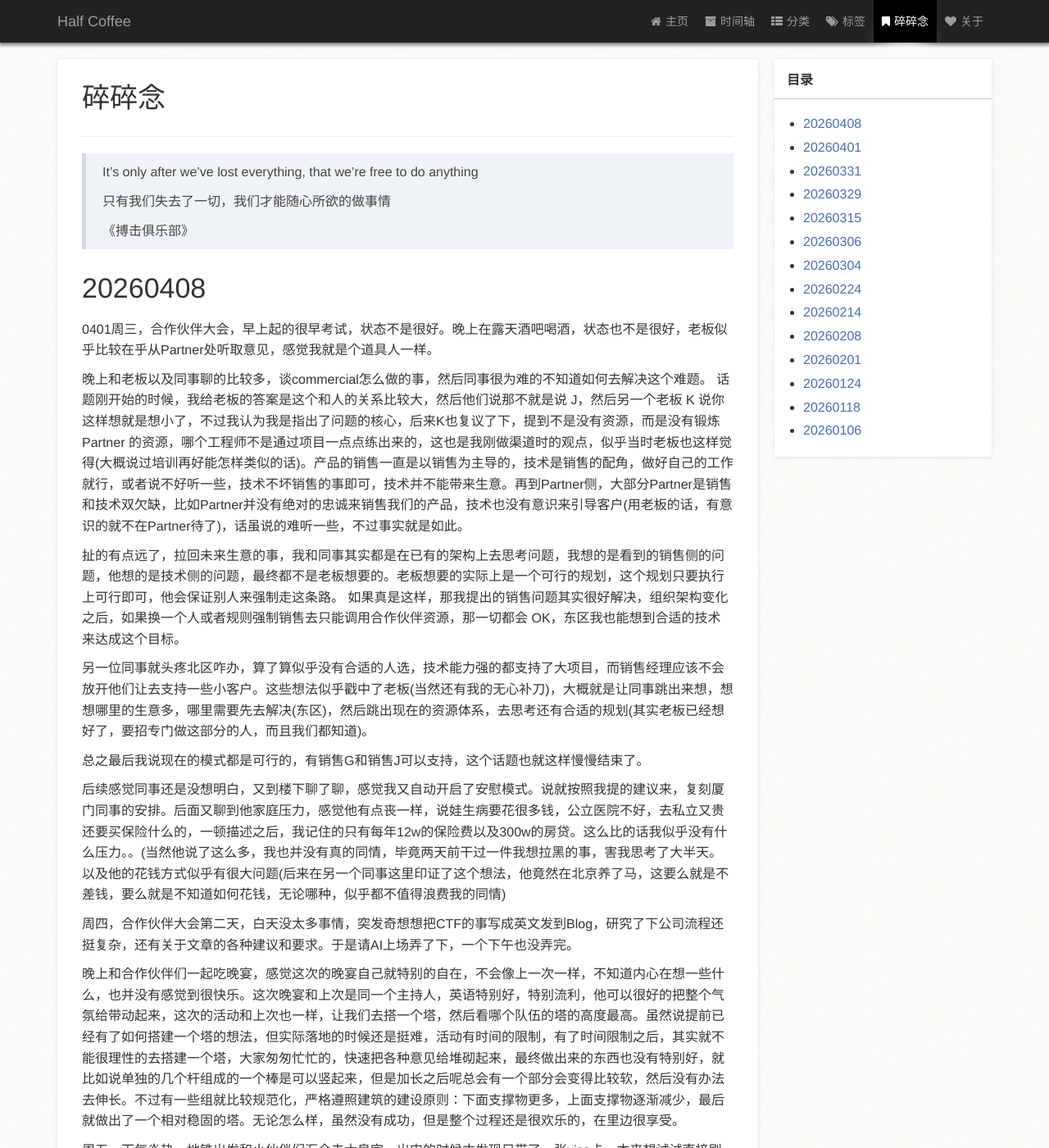
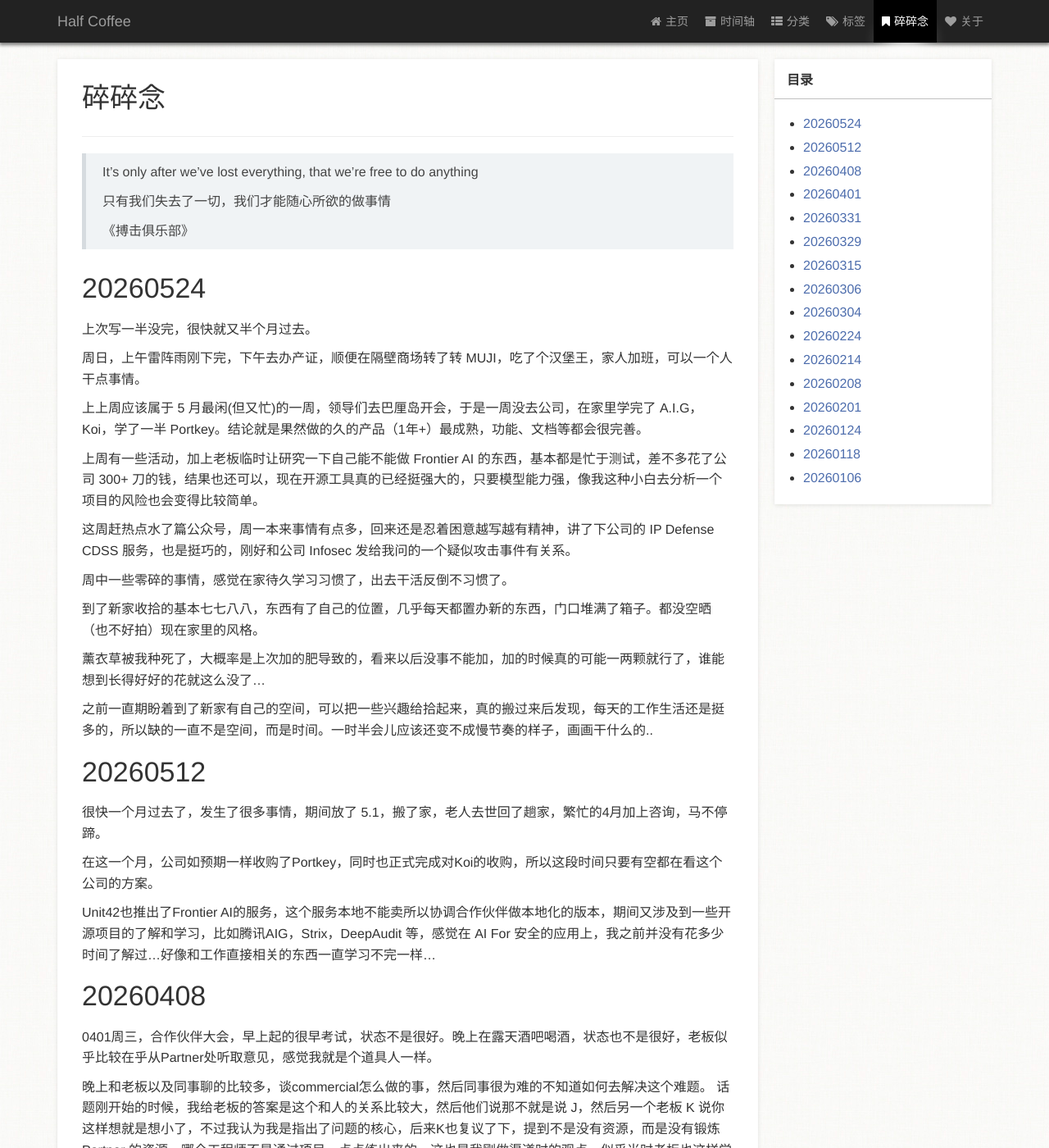
Before and after one commit to zm1990s/halfcoffee, a Jekyll site: the page built from page/3碎碎念.md, in a window 1280 px wide and 1400 px high. Shown: the whole window at 82% size. Built offline with Jekyll 4.4.1, drawn with Linux system fonts in a browser that asks for light colours; a style sheet for code colours, icons or effects is not loaded.

Commit message:
20260524

```diff
--- a/page/3碎碎念.md
+++ b/page/3碎碎念.md
@@ -15,6 +15,34 @@ type: page
 > 《搏击俱乐部》
 
 
+
+# 20260524
+
+上次写一半没完，很快就又半个月过去。
+
+周日，上午雷阵雨刚下完，下午去办产证，顺便在隔壁商场转了转 MUJI，吃了个汉堡王，家人加班，可以一个人干点事情。
+
+上上周应该属于 5 月最闲(但又忙)的一周，领导们去巴厘岛开会，于是一周没去公司，在家里学完了 A.I.G，Koi，学了一半 Portkey。结论就是果然做的久的产品（1年+）最成熟，功能、文档等都会很完善。
+
+上周有一些活动，加上老板临时让研究一下自己能不能做 Frontier AI 的东西，基本都是忙于测试，差不多花了公司 300+ 刀的钱，结果也还可以，现在开源工具真的已经挺强大的，只要模型能力强，像我这种小白去分析一个项目的风险也会变得比较简单。
+
+这周赶热点水了篇公众号，周一本来事情有点多，回来还是忍着困意越写越有精神，讲了下公司的 IP Defense CDSS 服务，也是挺巧的，刚好和公司 Infosec 发给我问的一个疑似攻击事件有关系。
+
+周中一些零碎的事情，感觉在家待久学习习惯了，出去干活反倒不习惯了。
+
+到了新家收拾的基本七七八八，东西有了自己的位置，几乎每天都置办新的东西，门口堆满了箱子。都没空晒（也不好拍）现在家里的风格。
+
+薰衣草被我种死了，大概率是上次加的肥导致的，看来以后没事不能加，加的时候真的可能一两颗就行了，谁能想到长得好好的花就这么没了...
+
+之前一直期盼着到了新家有自己的空间，可以把一些兴趣给拾起来，真的搬过来后发现，每天的工作生活还是挺多的，所以缺的一直不是空间，而是时间。一时半会儿应该还变不成慢节奏的样子，画画干什么的..
+
+# 20260512
+
+很快一个月过去了，发生了很多事情，期间放了 5.1，搬了家，老人去世回了趟家，繁忙的4月加上咨询，马不停蹄。
+
+在这一个月，公司如预期一样收购了Portkey，同时也正式完成对Koi的收购，所以这段时间只要有空都在看这个公司的方案。
+
+Unit42也推出了Frontier AI的服务，这个服务本地不能卖所以协调合作伙伴做本地化的版本，期间又涉及到一些开源项目的了解和学习，比如腾讯AIG，Strix，DeepAudit 等，感觉在 AI For 安全的应用上，我之前并没有花多少时间了解过...好像和工作直接相关的东西一直学习不完一样...
 
 # 20260408
 
```
